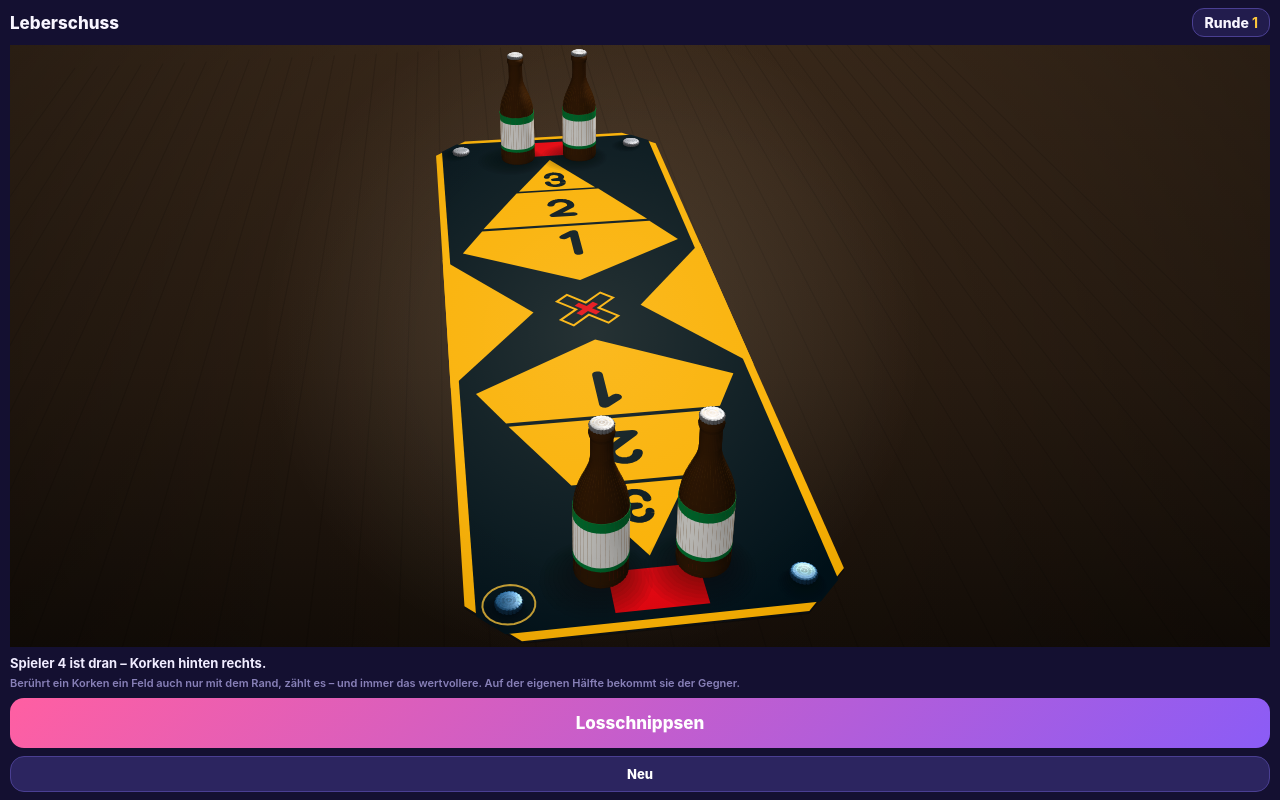
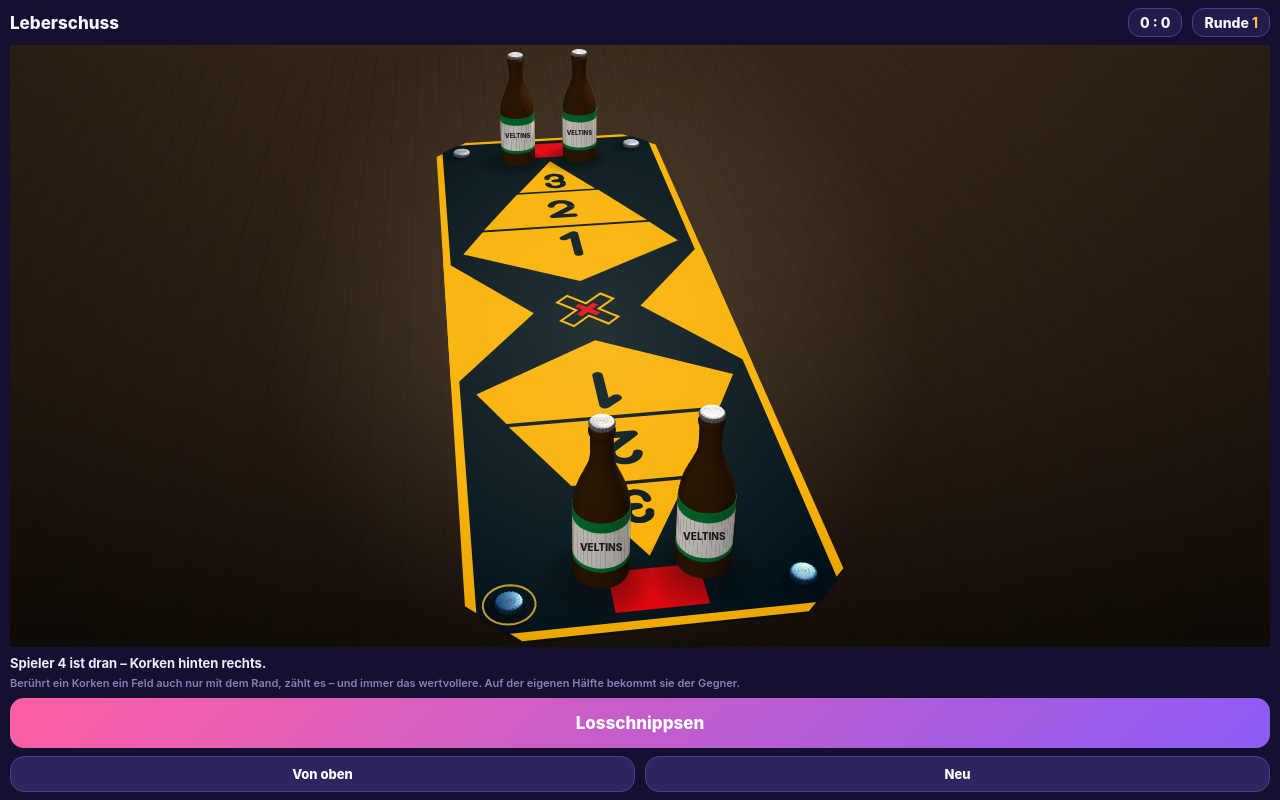
Before and after one commit to jhaupt934-stack/Trinkspiele, a website: page public/schnipps.html in a window 1280 px wide. Both pictures are taken after a click on the button "Neu". Drawn offline with Linux system fonts and the light colour scheme.

Commit message:
Add files via upload

```diff
--- a/public/index.html
+++ b/public/index.html
@@ -7,18 +7,18 @@
 <meta name="theme-color" content="#141031">
 <title>Trinkspiele</title>
 
-<!-- Das ?v=36 ist wichtig: Ein Handy, das style.css schon einmal geladen hat,
+<!-- Das ?v=37 ist wichtig: Ein Handy, das style.css schon einmal geladen hat,
      kann sie hartnaeckig behalten. Eine neue Adresse muss es dagegen frisch
      holen. Die Nummer muss zu VERSION in app.js passen (test-ui.js prueft das). -->
-<link rel="stylesheet" href="/style.css?v=36">
+<link rel="stylesheet" href="/style.css?v=37">
 <link rel="manifest" href="/manifest.webmanifest">
 
 <!-- Icon fuer den Homescreen. Bilder liefert der Server mit einem Jahr
      Haltbarkeit aus - ohne die Nummer holt kein Handy je ein neues Symbol.
      Sie muss dieselbe sein wie oben, test-ui.js prueft das. -->
-<link rel="apple-touch-icon" href="/apple-touch-icon.png?v=36">
-<link rel="icon" type="image/png" sizes="192x192" href="/icon-192.png?v=36">
-<link rel="icon" type="image/png" sizes="64x64" href="/favicon.png?v=36">
+<link rel="apple-touch-icon" href="/apple-touch-icon.png?v=37">
+<link rel="icon" type="image/png" sizes="192x192" href="/icon-192.png?v=37">
+<link rel="icon" type="image/png" sizes="64x64" href="/favicon.png?v=37">
 
 <!-- Ohne diese Zeilen startet die Seite auf dem iPhone nicht im Vollbild -->
 <meta name="apple-mobile-web-app-capable" content="yes">
@@ -46,6 +46,6 @@
   </script>
 
   <script src="/socket.io/socket.io.js"></script>
-  <script type="module" src="/app.js?v=36"></script>
+  <script type="module" src="/app.js?v=37"></script>
 </body>
 </html>
--- a/public/leber3d.js
+++ b/public/leber3d.js
@@ -9,6 +9,7 @@
 //     eigener:   Nummer des Korkens, der einen Ring bekommt (oder -1),
 //     zielen:    null oder { nr, phase: "richtung"|"kraft", richtung, kraft },
 //     getroffen: Felder, die nach der Runde aufleuchten sollen,
+//     namen:     Namen der vier Leute - werden nur in der Draufsicht gemalt,
 //   })
 //
 // Dadurch laesst es sich sowohl von der einzelnen Testseite als auch aus der
@@ -16,7 +17,7 @@
 
 // Relativ und nicht "/game/schnipps.js": so findet nicht nur der Browser die
 // Datei, sondern auch Node beim Prüfen und beim Bilder-Rendern.
-import { FELD, FELDER, FLASCHEN, ECKEN, KORKEN_R, DEKO, FARBEN } from "../game/schnipps.js";
+import { FELD, FELDER, FLASCHEN, FLASCHEN_R, ECKEN, KORKEN_R, DEKO, FARBEN } from "../game/schnipps.js";
 
 /** Die vier Ecken, an denen die Spieler sitzen - nur fuer die Kamera. */
 const ECKE = [
@@ -96,6 +97,7 @@ function kameraVonOben(nr) {
 }
 
 let KAMERA = kameraFuer(0);
+let vonOben = false;
 
 /** Die Matte ist kein Aufkleber, sondern hat Dicke. Alles liegt darauf. */
 const MATTE_Z = 0.4;
@@ -299,10 +301,13 @@ const FLASCHEN_PROFIL = [
 ];
 
 /**
- * Die Flaschen wirkten zu klobig auf der Matte - also alles ein Stück kleiner.
- * Die Rechnerei kennt keine Flaschenhöhe, das ist reine Optik.
+ * Wie groß die Flasche gezeichnet wird, sagt die Rechnerei: FLASCHEN_R ist der
+ * halbe Durchmesser, an dem ein Korken abprallt. Der Maßstab wird daraus
+ * abgeleitet, damit Bild und Trefferzone nicht auseinanderlaufen - sonst
+ * prallte der Korken sichtbar an nichts ab.
  */
-const MASSTAB = 0.88;
+const BAUCH = Math.max(...FLASCHEN_PROFIL.map(([, r]) => r));
+const MASSTAB = FLASCHEN_R / BAUCH;
 const FLASCHE = { hoehe: 21.55 * MASSTAB + 0.6 };
 
 /**
@@ -761,6 +766,50 @@ function malFlascheInnen(mx, my) {
   ctx.fill();
 }
 
+/**
+ * Der Schriftzug aufs Etikett. Auf dem Handy ist die Flasche keinen Zentimeter
+ * hoch - lesen wird das niemand, aber ohne Schrift sieht ein Etikett aus wie
+ * ein Streifen Papier. Deshalb echter Text, klein und quer zur Blickrichtung.
+ */
+function malSchriftzug(mx, my) {
+  const links = proj(mx - 2.2, my, MATTE_Z + 6.4 * MASSTAB);
+  const rechts = proj(mx + 2.2, my, MATTE_Z + 6.4 * MASSTAB);
+  const breit = Math.hypot(rechts.x - links.x, rechts.y - links.y);
+  if (breit < 12) return; // zu klein, das wird nur ein Fleck
+
+  // Zur Kamera hin versetzt, nicht stur nach vorne: die beiden hinteren
+  // Flaschen werden ja von der anderen Seite angeschaut.
+  const w = Math.atan2(KAMERA.y - my, KAMERA.x - mx);
+  const p = proj(
+    mx + Math.cos(w) * FLASCHEN_R * 0.9,
+    my + Math.sin(w) * FLASCHEN_R * 0.9,
+    MATTE_Z + 6.4 * MASSTAB
+  );
+  ctx.save();
+  ctx.fillStyle = "#1A1A1A";
+  ctx.font = `800 ${Math.round(breit * 0.23)}px -apple-system, "Segoe UI", sans-serif`;
+  ctx.textAlign = "center";
+  ctx.textBaseline = "middle";
+  ctx.fillText("VELTINS", p.x, p.y);
+  ctx.restore();
+}
+
+/** Der Name über einem Korken - nur in der Draufsicht, sonst wird es voll. */
+function malName(k, name) {
+  if (!name) return;
+  const p = proj(k.x, k.y, MATTE_Z + 1.6);
+  ctx.save();
+  ctx.font = '800 13px -apple-system, "Segoe UI", sans-serif';
+  ctx.textAlign = "center";
+  ctx.textBaseline = "middle";
+  ctx.lineWidth = 3.5;
+  ctx.strokeStyle = "rgba(0,0,0,.75)";
+  ctx.strokeText(name, p.x, p.y - 17);
+  ctx.fillStyle = "#FFFFFF";
+  ctx.fillText(name, p.x, p.y - 17);
+  ctx.restore();
+}
+
 function malKorken(bild, k, nr) {
   maleFlaechen(netzFlaechen(KORKEN_NETZE[k.team], k.x, k.y));
 
@@ -858,6 +907,7 @@ function maleHintergrund(b) {
   for (const t of [...flaschenTeile].sort((a, c) => c.tiefe - a.tiefe)) {
     malFlascheInnen(t.x, t.y);
     maleFlaechen(t.flaechen);
+    malSchriftzug(t.x, t.y);
   }
 
   // --- Zum Rand hin abdunkeln, damit das Auge in der Mitte bleibt ---
@@ -924,6 +974,12 @@ function malen(bild) {
     .filter((e) => !e.k.raus)
     .sort((a, c) => c.tiefe - a.tiefe);
   for (const e of liegend) malKorken(bild, e.k, e.i);
+
+  // Von oben ist Platz fuer die Namen - und genau dann will man wissen, wessen
+  // Korken wo liegt.
+  if (vonOben && bild.namen) {
+    for (const e of liegend) malName(e.k, bild.namen[e.i]);
+  }
 
   // Ein Korken kann hinter einer Flasche liegen. Weil die Flaschen im
   // vorgebackenen Bild stecken, würde er dann fälschlich davor auftauchen -
@@ -1012,11 +1068,13 @@ return {
   /** Kamera auf den Platz eines Spielers stellen. */
   kameraSpieler(nr) {
     KAMERA = kameraFuer(nr);
+    vonOben = false;
     messen();
   },
-  /** Kamera senkrecht von oben - fuer die Abrechnung nach der Runde. */
+  /** Kamera senkrecht von oben - fuer die Abrechnung und auf Knopfdruck. */
   kameraOben(nr) {
     KAMERA = kameraVonOben(nr);
+    vonOben = true;
     messen();
   },
   /** Nur fuer Tests: ein Punkt der Tischwelt auf dem Bildschirm. */
--- a/public/schnipps.html
+++ b/public/schnipps.html
@@ -61,6 +61,7 @@
 <div class="wrap">
   <div class="kopf">
     <h1>Leberschuss</h1>
+    <div class="zahl" id="stand">0 : 0</div>
     <div class="zahl">Runde <b id="summe">1</b></div>
   </div>
   <canvas id="feld"></canvas>
@@ -74,7 +75,7 @@
     <button class="gross grau" id="knopf2" hidden></button>
   </div>
   <div class="fuss">
-    <button class="grau klein" id="leer" hidden></button>
+    <button class="grau klein" id="oben">Von oben</button>
     <button class="grau klein" id="neu">Neu</button>
   </div>
 </div>
@@ -87,7 +88,7 @@
 import {
   initLeber, schuss, amZug, letzteBewegung,
   pfeilRichtung, balkenKraft, teamPlaetze,
-  verteile, antworte, darfBestaetigen, leerBestaetigen, leerAblehnen,
+  verteile, antworte, leerBestaetigen, leerAblehnen, teamGetrunken,
   PLAETZE, TEAM_NAME,
 } from "/game/leber.js";
 import { macheZeichner } from "/leber3d.js";
@@ -97,7 +98,8 @@ const summeEl = document.getElementById("summe");
 const hinweisEl = document.getElementById("hinweis");
 const knopfEl = document.getElementById("knopf");
 const knopf2El = document.getElementById("knopf2");
-const leerEl = document.getElementById("leer");
+const obenEl = document.getElementById("oben");
+const standEl = document.getElementById("stand");
 const zeichner = macheZeichner(cv);
 
 const SPIELER = PLAETZE.map((p, i) => ({ id: "p" + i, name: `Spieler ${i + 1}` }));
@@ -110,7 +112,8 @@ let getroffen = [];
 
 // Was die drei Knoepfe gerade tun. Auf einem Handy, das herumgereicht wird,
 // wechselt das staendig - deshalb steht die Bedeutung hier und nicht im HTML.
-let tun = { knopf: null, knopf2: null, leer: null };
+let tun = { knopf: null, knopf2: null };
+let oben = false; // von Hand auf Draufsicht geschaltet
 
 // ---------------------------------------------------------------------------
 // Zeichnen
@@ -122,6 +125,7 @@ const bild = () => ({
   eigener: g.phase === "play" && !abspielen ? amZug(g) : -1,
   zielen,
   getroffen,
+  namen: SPIELER.map((p) => p.name),
 });
 
 const malen = () => zeichner.zeichne(bild());
@@ -152,8 +156,10 @@ function aufteilung() {
 /** Alles, was nicht das Spielfeld ist: Texte und Knoepfe. */
 function anzeigen() {
   summeEl.textContent = g.runde;
+  standEl.textContent = `${teamGetrunken(g, 0)} : ${teamGetrunken(g, 1)}`;
   knopf(knopf2El, "knopf2", "", null);
-  knopf(leerEl, "leer", "", null);
+  obenEl.textContent = oben ? "Vom Platz" : "Von oben";
+  obenEl.hidden = g.phase !== "play" || !!zielen || !!abspielen;
 
   if (g.phase === "finished") {
     hinweisEl.textContent = `${TEAM_NAME[g.sieger]} hat beide Flaschen leer. Gewonnen!`;
@@ -229,7 +235,8 @@ function tuIt(neuerStand) {
 function neuerZug() {
   const nr = amZug(g);
   if (nr === undefined) return;
-  zeichner.kameraSpieler(nr);
+  if (oben) zeichner.kameraOben(nr);
+  else zeichner.kameraSpieler(nr);
   anzeigen();
   malen();
 }
@@ -318,6 +325,7 @@ function nachDemSchuss() {
 
 function neuesSpiel() {
   g = initLeber(SPIELER);
+  oben = false;
   zielen = null;
   abspielen = null;
   getroffen = [];
@@ -327,10 +335,15 @@ function neuesSpiel() {
 /** Ein Tipp aufs Feld macht dasselbe wie der grosse Knopf. */
 const tippen = () => tun.knopf?.();
 
+obenEl.addEventListener("click", () => {
+  if (g.phase !== "play" || zielen || abspielen) return;
+  oben = !oben;
+  neuerZug();
+});
+
 cv.addEventListener("pointerdown", tippen);
 knopfEl.addEventListener("click", tippen);
 knopf2El.addEventListener("click", () => tun.knopf2?.());
-leerEl.addEventListener("click", () => tun.leer?.());
 document.getElementById("neu").addEventListener("click", neuesSpiel);
 window.addEventListener("resize", () => {
   zeichner.messen();
```
Also changed, not shown: public/app.js (+28 -3 lines), public/style.css (+9 -0 lines), public/manifest.webmanifest.
